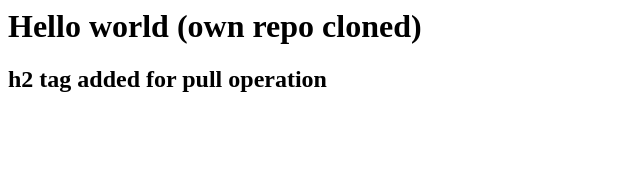
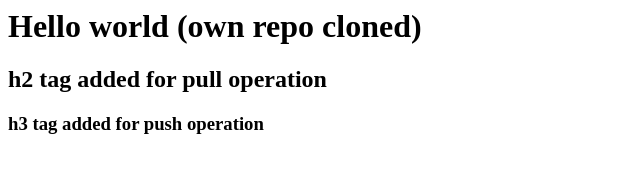
Before and after one commit to NirajCT10851/Citiustech_Test, a plain HTML site: page index.html in a window 1280 px wide. Shown: the whole page, without its empty margins (0-640 px from the left). Drawn offline with Linux system fonts and the light colour scheme.

Commit message:
h3 tag added

```diff
--- a/index.html
+++ b/index.html
@@ -1,2 +1,3 @@
 <h1>Hello world (own repo cloned)</h1>
 <h2>h2 tag added for pull operation</h2>
+<h3>h3 tag added for push operation</h3>
```
